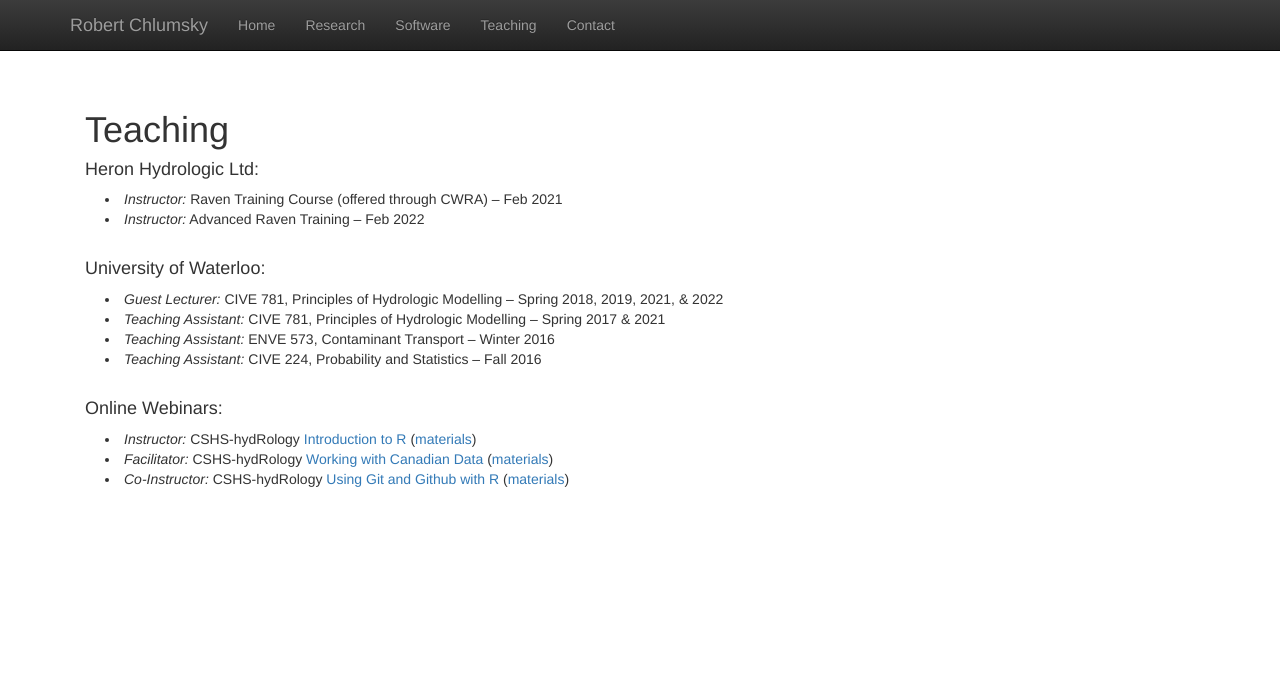
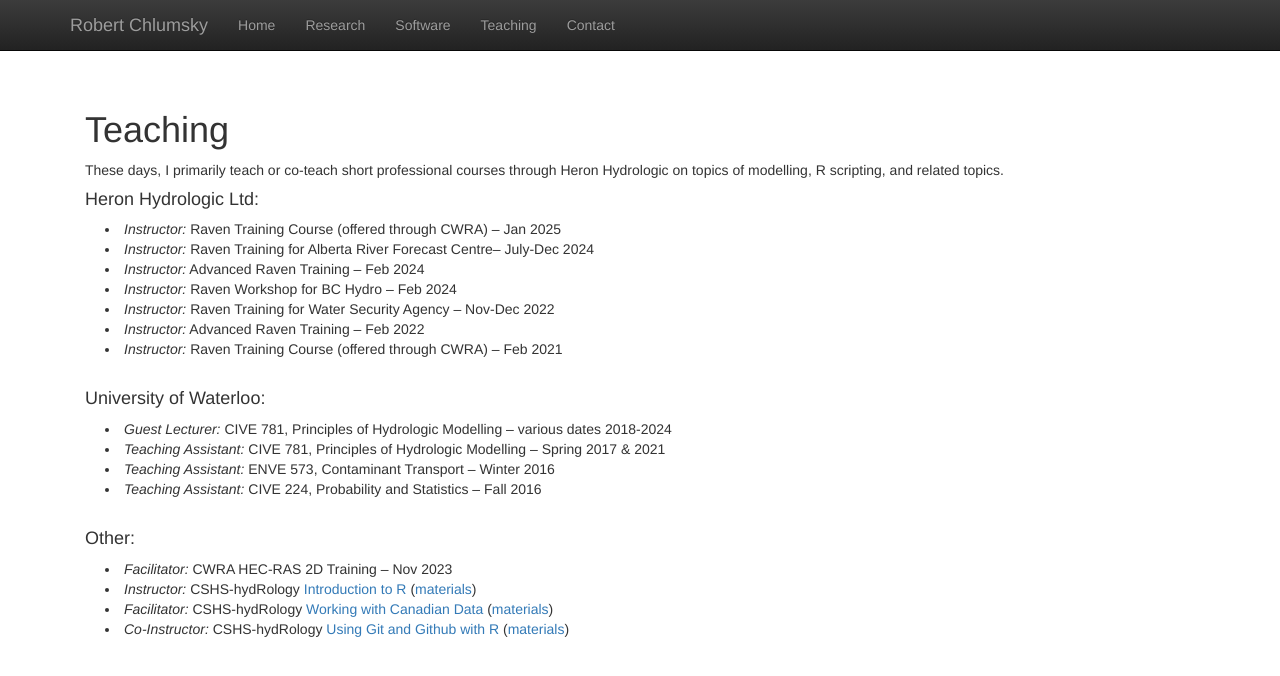
Before and after one commit to rchlumsk/rchlumsk.github.io, a Jekyll site: the page built from teaching.html, in a window 1280 px wide. Shown: the top 676 px of the page. Built offline with Jekyll 4.4.1, drawn with Linux system fonts in a browser that asks for light colours; nearby versions of some CDN libraries; library files that are not in the unit come from our copies.

Commit message:
Various updates to website post-phd

```diff
--- a/research.html
+++ b/research.html
@@ -6,7 +6,7 @@
 <h1>Research</h1>
 
 <p class="lead">
-  My PhD thesis is on the topic of improving hydrologic and hydraulic modelling. You can find detailed information about my publications, software, and other work on <a class="active" href="cv.html">my CV</a>.
+  My PhD thesis was on the topic of improving hydrologic and hydraulic modelling. You can find detailed information about my publications, software, and other work on <a class="active" href="cv.html">my CV</a>.
 </p>
 <h4>Hydrologic and Hydraulic Model Development</h4>
 <p class="content" style="padding:0px;margin:0px 20px 0px;">
@@ -68,8 +68,9 @@
 <h4>Theses</h4>
 
 <p class="content" style="padding:0px;margin:0px 20px 0px;">
-<b>Chlumsky. R</b>.  (2024).  <i>Advancing the efficient development and deployment of hydrologic and hydraulic models for large scale and real-time applications</i>. [in preparation].</p>
+<b>Chlumsky. R</b>.  (2024).  <i>Advancing the efficient development and deployment of hydrologic and hydraulic models for large scale and real-time applications</i>.</p>
 <p class="content" style="padding:0px;margin:0px 20px 0px;">
+<a href = "https://uwspace.uwaterloo.ca/items/fa687229-15b3-4925-ac39-40a72b2218b3">full text</a>
 </p>
 <br/>
 
--- a/teaching.html
+++ b/teaching.html
@@ -5,25 +5,33 @@
 
 <h1>Teaching</h1>
 
+These days, I primarily teach or co-teach short professional courses through Heron Hydrologic on topics of modelling, R scripting, and related topics.
+
 <h4>Heron Hydrologic Ltd:</h4>
 <p class="content" style="padding:0px;margin:0px 20px 0px;">
-    <li style="padding:0px;margin:0px 20px 0px;"> <i>Instructor:</i> Raven Training Course (offered through CWRA) &ndash; Feb 2021 </li>
+    <li style="padding:0px;margin:0px 20px 0px;"> <i>Instructor:</i> Raven Training Course (offered through CWRA) &ndash; Jan 2025 </li>
+	<li style="padding:0px;margin:0px 20px 0px;"> <i>Instructor:</i> Raven Training for Alberta River Forecast Centre&ndash; July-Dec 2024 </li>
+	<li style="padding:0px;margin:0px 20px 0px;"> <i>Instructor:</i> Advanced Raven Training &ndash; Feb 2024 </li>
+	<li style="padding:0px;margin:0px 20px 0px;"> <i>Instructor:</i> Raven Workshop for BC Hydro &ndash; Feb 2024 </li>
+	<li style="padding:0px;margin:0px 20px 0px;"> <i>Instructor:</i> Raven Training for Water Security Agency &ndash; Nov-Dec 2022 </li>
 	<li style="padding:0px;margin:0px 20px 0px;"> <i>Instructor:</i> Advanced Raven Training &ndash; Feb 2022 </li>
+	<li style="padding:0px;margin:0px 20px 0px;"> <i>Instructor:</i> Raven Training Course (offered through CWRA) &ndash; Feb 2021 </li>
 	<br/>
 </p>
 
 
 <h4>University of Waterloo:</h4>
 <p class="content" style="padding:0px;margin:0px 20px 0px;">
-    <li style="padding:0px;margin:0px 20px 0px;"> <i>Guest Lecturer:</i> CIVE 781, Principles of Hydrologic Modelling &ndash; Spring 2018, 2019, 2021, &amp; 2022  </li>
+    <li style="padding:0px;margin:0px 20px 0px;"> <i>Guest Lecturer:</i> CIVE 781, Principles of Hydrologic Modelling &ndash; various dates 2018-2024 </li>
 	<li style="padding:0px;margin:0px 20px 0px;"> <i>Teaching Assistant:</i> CIVE 781, Principles of Hydrologic Modelling &ndash; Spring 2017 &amp; 2021 </li>
 	<li style="padding:0px;margin:0px 20px 0px;"> <i>Teaching Assistant:</i> ENVE 573, Contaminant Transport &ndash; Winter 2016  </li>
 	<li style="padding:0px;margin:0px 20px 0px;"> <i>Teaching Assistant:</i> CIVE 224, Probability and Statistics &ndash; Fall 2016  </li>
   <br/>
 </p>
 
-<h4>Online Webinars:</h4>
+<h4>Other:</h4>
 <p class="content" style="padding:0px;margin:0px 20px 0px;">
+    <li style="padding:0px;margin:0px 20px 0px;"> <i>Facilitator:</i> CWRA HEC-RAS 2D Training &ndash; Nov 2023</li>
     <li style="padding:0px;margin:0px 20px 0px;"> <i>Instructor:</i> CSHS-hydRology <a href="https://cwra.org/en/webinar-cshs-hydrology-introduction-to-r/"> Introduction to R </a> (<a href="https://drive.google.com/drive/folders/1666vohitJ3VueNaLuJ3bzzCyDqz-uMqe">materials</a>) </li>
     <li style="padding:0px;margin:0px 20px 0px;"> <i>Facilitator:</i> CSHS-hydRology <a href="https://cwra.org/en/introduction-to-r-webinar/"> Working with Canadian Data </a> (<a href="https://github.com/bcgov/intro-to-tidyhydat-and-tidyverse">materials</a>)</li>
     <li style="padding:0px;margin:0px 20px 0px;"> <i>Co-Instructor:</i> CSHS-hydRology <a href="https://cwra.org/en/june-3-12-2pm-et-cshs-webinar-using-git-and-github-with-r/"> Using Git and Github with R</a> (<a href="https://github.com/CentreForHydrology/git_for_R/">materials</a>)</li>
```
Also changed, not shown: software.html (+14 -16 lines).
